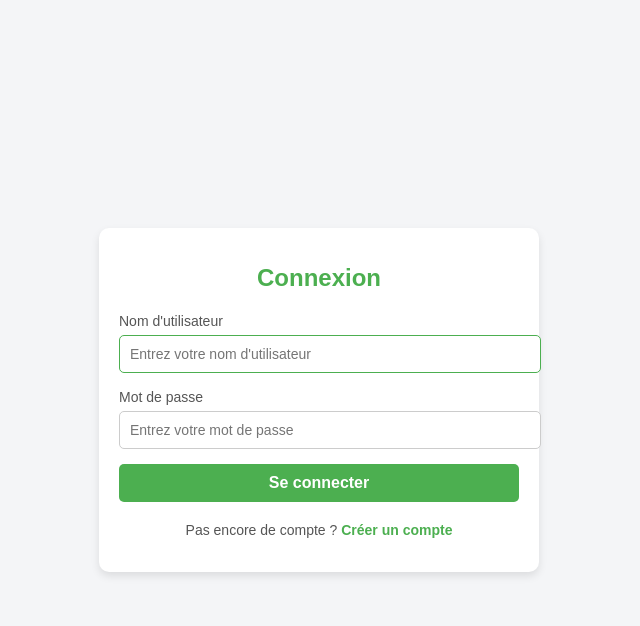
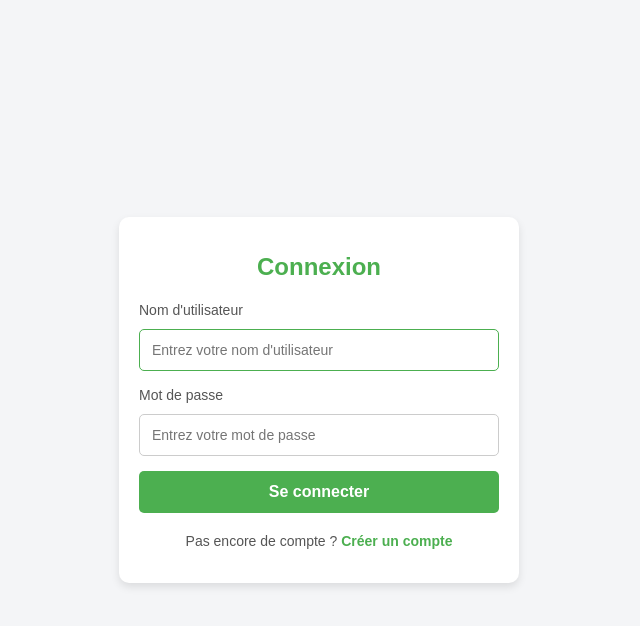
Before and after one commit to Sushitsu/cryped_votes_project, a Flask app: page / in a window 1280 px wide. Shown: the top 626 px of the page, without its empty margins (321-961 px from the left). Run offline with Flask 3, Linux system fonts and the light colour scheme.

Commit message:
minor change css

```diff
--- a/app/static/css/styles.css
+++ b/app/static/css/styles.css
@@ -17,6 +17,7 @@ body {
     background: #ffffff;
     box-shadow: 0px 4px 8px rgba(0, 0, 0, 0.1);
     border-radius: 10px;
+    box-sizing: border-box; /* Ajoute cette ligne pour éviter que le padding dépasse */
 }
 
 .form-wrapper {
@@ -42,12 +43,13 @@ label {
 
 input {
     width: 100%;
-    padding: 10px;
+    padding: 12px; /* Augmente le padding pour donner plus d'espace */
     border: 1px solid #ccc;
     border-radius: 5px;
     font-size: 14px;
-    margin-top: 5px;
+    margin-top: 10px;
     outline: none;
+    box-sizing: border-box; /* Empêche les éléments d'être trop larges */
     transition: 0.3s;
 }
 
@@ -57,7 +59,7 @@ input:focus {
 
 .btn-primary {
     width: 100%;
-    padding: 10px;
+    padding: 12px; /* Même taille de padding que les inputs */
     background: #4caf50;
     color: white;
     border: none;
```
